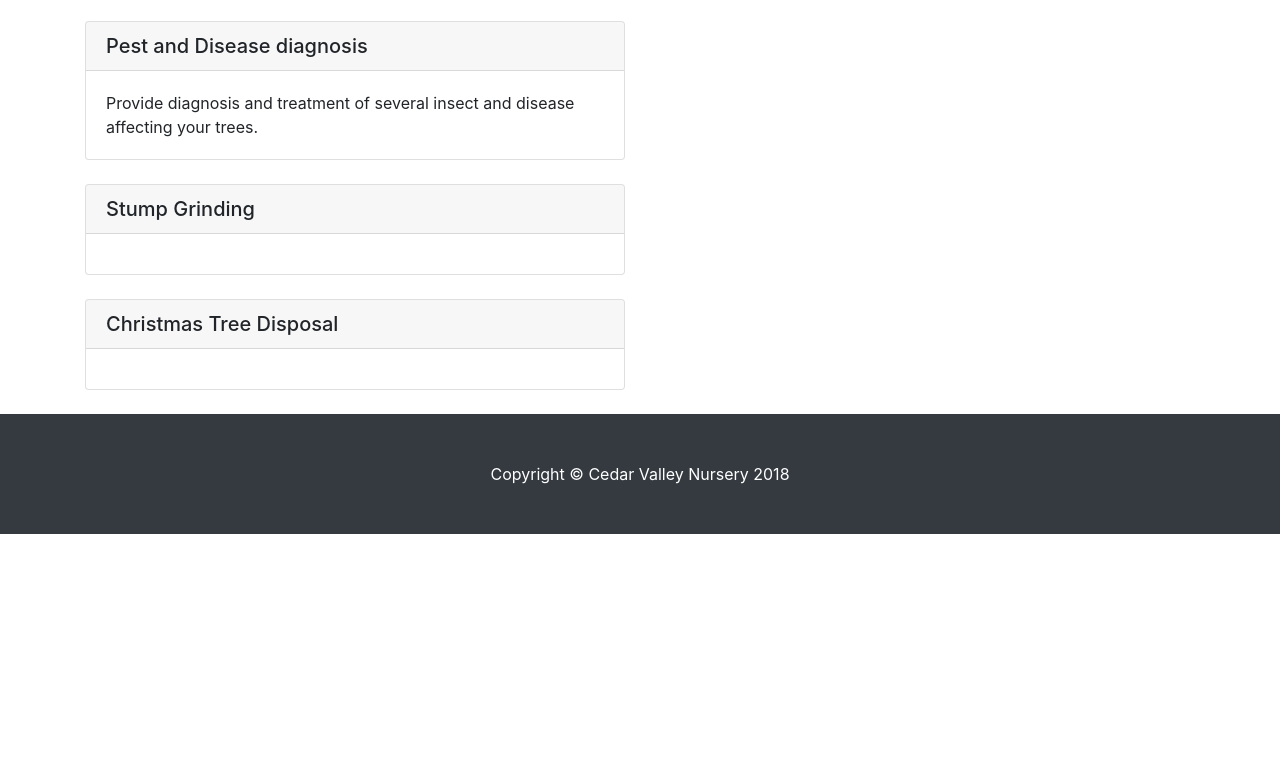
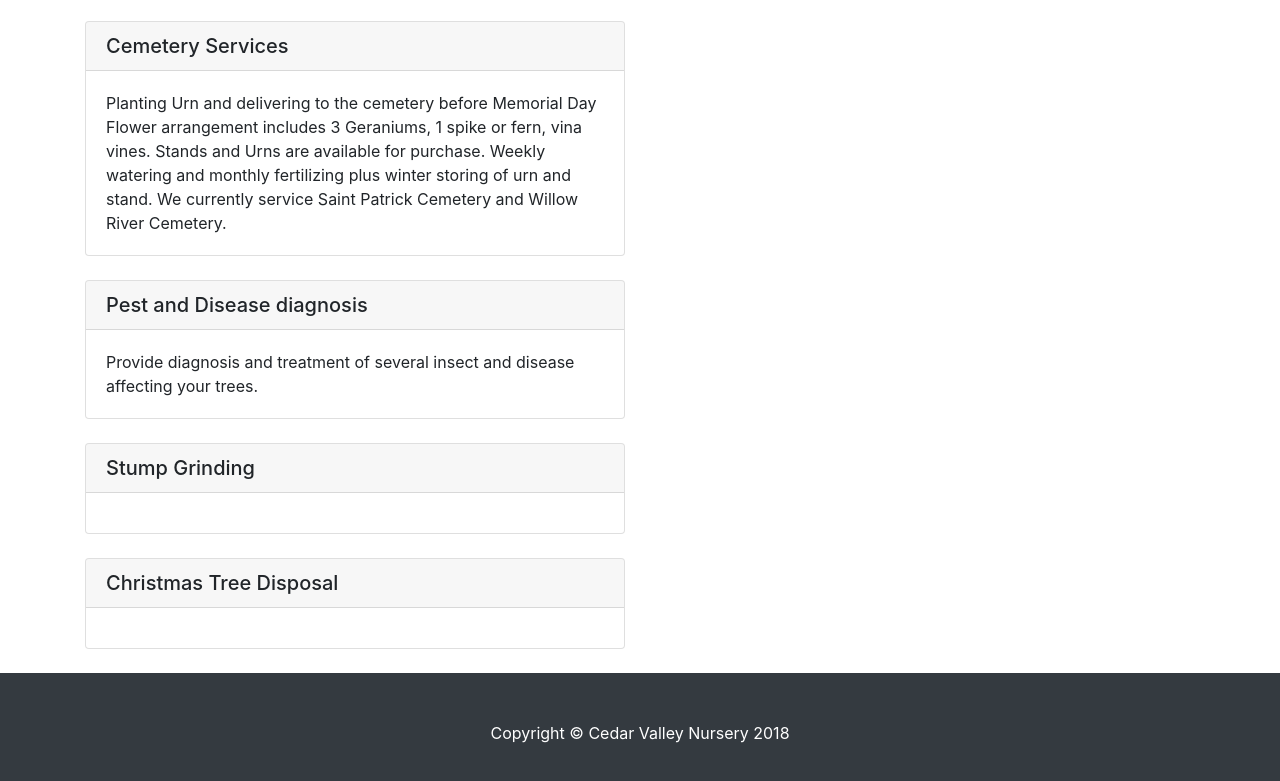
Before and after one commit to brettbartylla/cedarvalleynursery, a plain HTML site: page services.html in a window 1280 px wide. Shown: the part 2227-3008 px from the top of the page. Before the commit the page ends 2761 px from the top, so only its background shows below. Drawn offline with Linux system fonts and the light colour scheme.

Commit message:
feat(services): added cemetary services to list

```diff
--- a/services.html
+++ b/services.html
@@ -137,6 +137,24 @@
       </div>
       <div class="col-lg-6 mb-4">
         <div class="card h-100">
+          <h5 class="card-header">Cemetery Services</h5>
+          <div class="card-body">
+            <p class="card-text">
+              Planting Urn and delivering to the cemetery before Memorial Day
+              Flower arrangement includes 3 Geraniums, 1 spike or fern, vina vines.
+              Stands and Urns are available for purchase.
+              Weekly watering and monthly fertilizing plus winter storing of urn and stand.
+              We currently service Saint Patrick Cemetery and Willow River Cemetery.
+            </p>
+          </div>
+        </div>
+      </div>
+
+      <div class="col-lg-6 mb-4">
+        <!-- <img class="img-fluid" src="img/gallery/25.jpg" alt=""> -->
+      </div>
+      <div class="col-lg-6 mb-4">
+        <div class="card h-100">
           <h5 class="card-header">Pest and Disease diagnosis</h5>
           <div class="card-body">
             <p class="card-text">
```
Also changed, not shown: index.html (+1 -0 lines).
